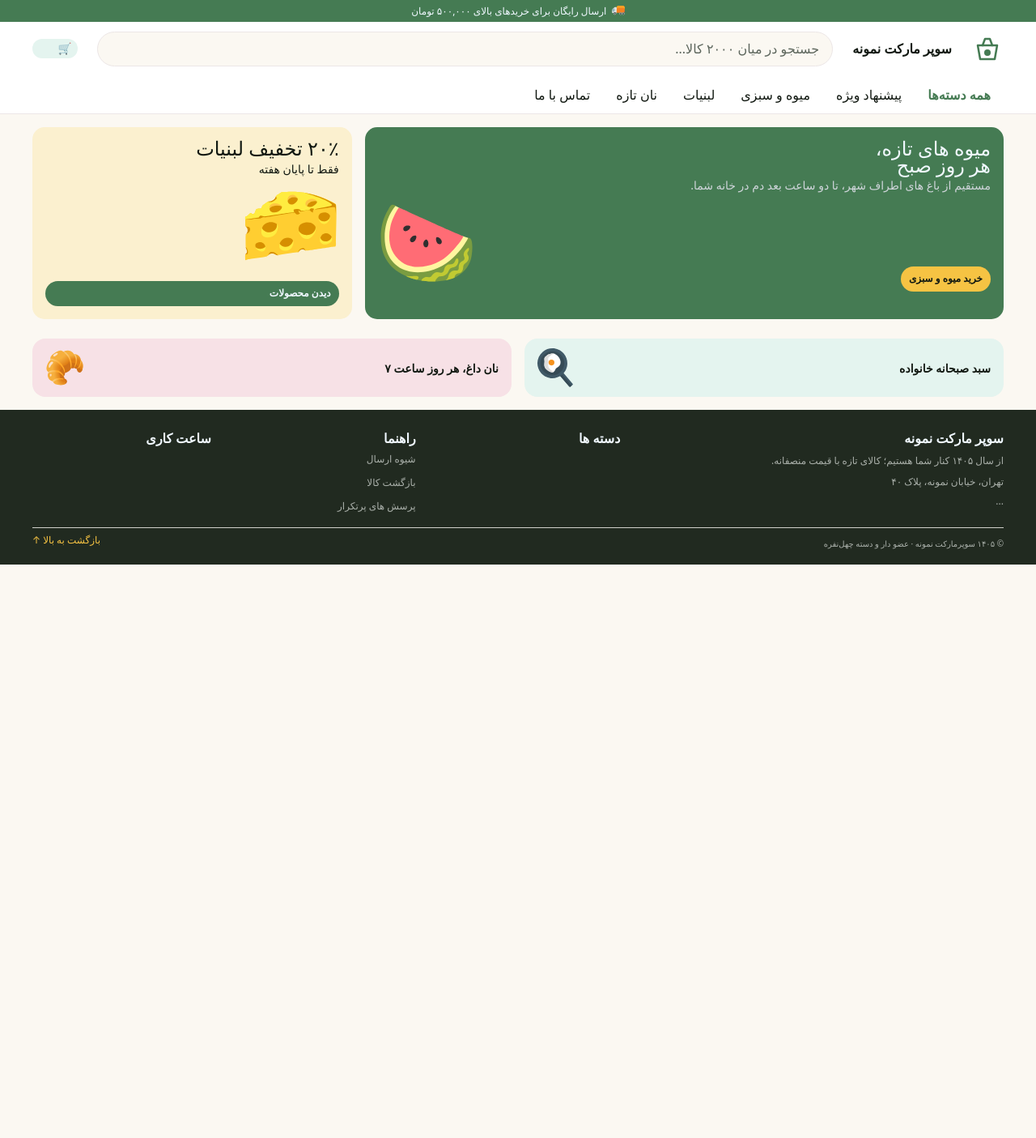
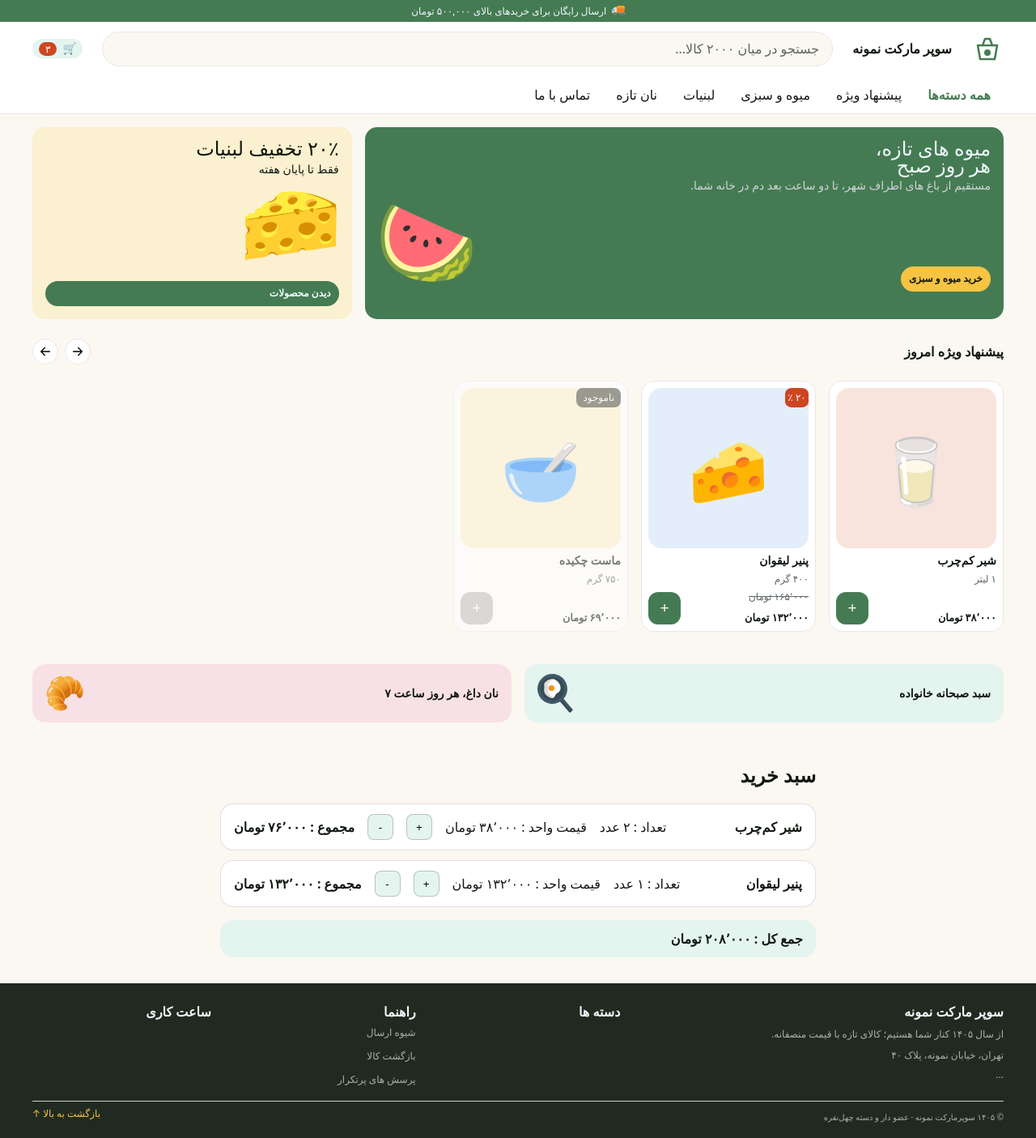
Before and after one commit to FatemehTayebiSalar/big-o-shop, a React (Vite) app: page / in a window 1280 px wide. Shown: the whole page at 81% size. Before the commit the page ends 800 px from the top, so only its background shows below. Built offline with nearby package versions, Linux system fonts and the light colour scheme.

Commit message:
feat(big-o): show cart count in Header and wire CartPanel in App

```diff
--- a/src/App.tsx
+++ b/src/App.tsx
@@ -2,16 +2,49 @@ import Ads from "./components/Ads";
 import Footer from "./components/Footer";
 import Header from "./components/Header";
 import Hero from "./components/Hero";
+import type { CardInfo, CartItem, Product } from "./types"
+import CartPanel from "./components/CartPanel"
+import ProductGrid from "./components/ProductGrid";
+
+const SAMPLE: Product[] = [
+  { id: 1, categoryId: 1, name: "شیر کم‌چرب", emoji: "🥛", unit: "۱ لیتر", price: 38000, tags: [] },
+  { id: 2, categoryId: 1, name: "پنیر لیقوان", emoji: "🧀", unit: "۴۰۰ گرم", price: 165000, tags: [] },
+  { id: 3, categoryId: 1, name: "ماست چکیده", emoji: "🥣", unit: "۷۵۰ گرم", price: 69000, tags: [] },
+]
+
+const INFO: Record<number, CardInfo> = {
+  2: { percent: 20, label: "تخفیف ویژه", finalPrice: 132000 },
+  3: { inStock: false },
+}
+
+const CART: CartItem[] = [
+  { id: 1, name: "شیر کم‌چرب", price: 38000, qty: 2 },
+  { id: 2, name: "پنیر لیقوان", price: 132000, qty: 1 },
+]
+
 
 export default function App() {
+  const count = CART.reduce((sum, item) => sum + item.qty, 0)
   return (
     <>
       <a href="#main-content" className="skip-link">پرش به محتوای اصلی</a>
-      <Header />
+      <Header count={count}/>
       <main id="main-content">
         <Hero />
+        <ProductGrid
+          sectionId="special-products"
+          title="پیشنهاد ویژه امروز"
+          products={SAMPLE}
+          getInfo={(p) => INFO[p.id] ?? {}}
+          onAdd={(id) => console.log("add", id)}
+        />
         <Ads />
       </main>
+      <CartPanel
+        items={CART}
+        onAdd={(id) => console.log("add", id)}
+        onRemove={(id) => console.log("remove", id)}
+      />
       <Footer />
     </>
 
--- a/src/components/Header.tsx
+++ b/src/components/Header.tsx
@@ -2,7 +2,8 @@ import Announcement from "./Announcement";
 import cartIcon from "../../assets/icons/cart.svg";
 import CategoryNav from "./CategoryNav";
 
-export default function Header() {
+type HeaderProps = { count: number }
+export default function Header({ count }: HeaderProps) {
     return (
         <header>
             <Announcement />
@@ -35,10 +36,10 @@ export default function Header() {
                 <button type="submit" className="visually-hidden">جستجو</button>
             </form>
 
-            <a className="cart" href="#">
+            <a className="cart" href="#cart">
                 <span className="visually-hidden">سبد خرید</span>
                 <img src={cartIcon} alt=""/>
-                <span className="product-counter"></span>
+                <span className="product-counter">{count.toLocaleString("fa-IR")}</span>
             </a>
             <label htmlFor="hamburger-menu" className="menu-button">
                 <svg aria-hidden="true" width="20" height="20" viewBox="0 0 24 24"
```
